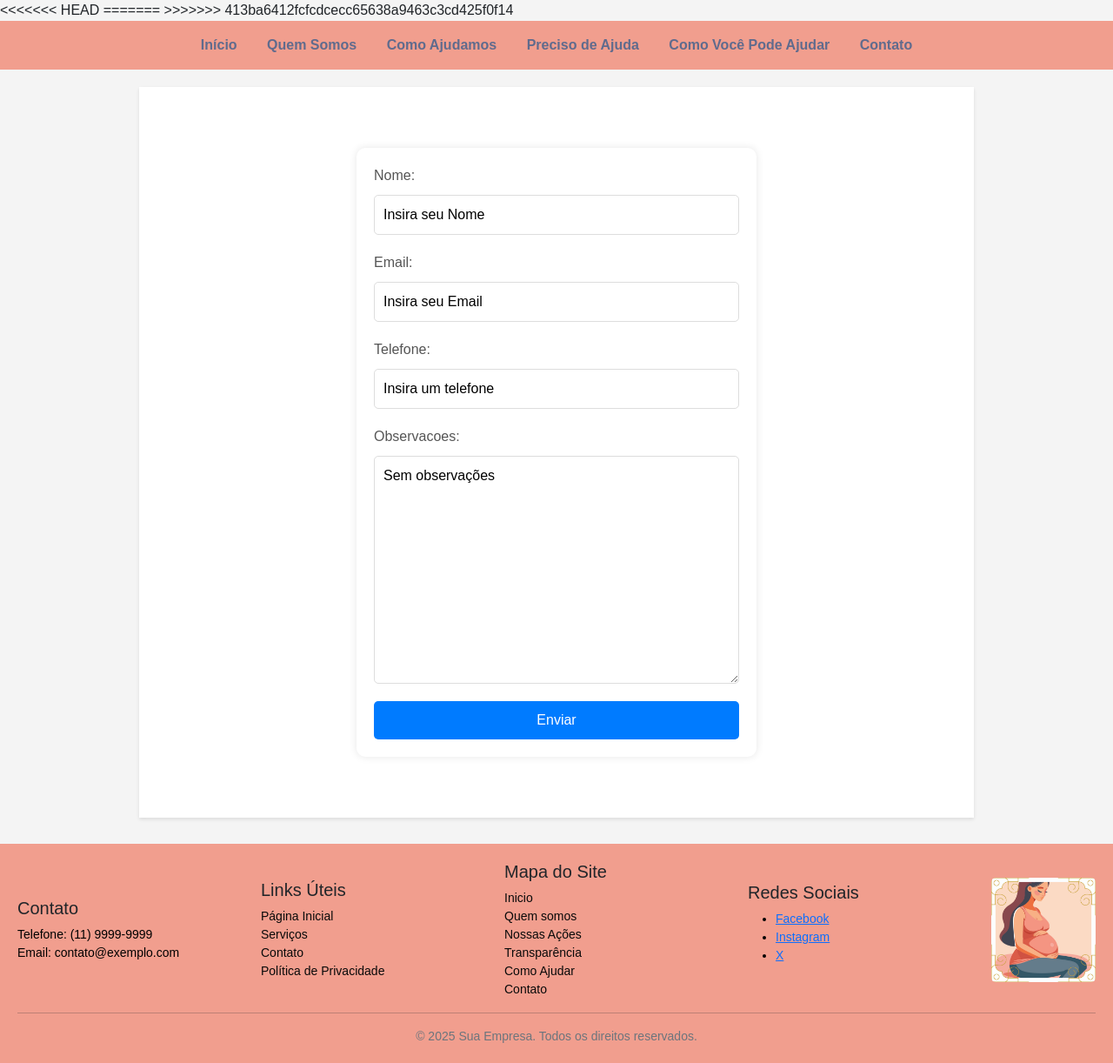
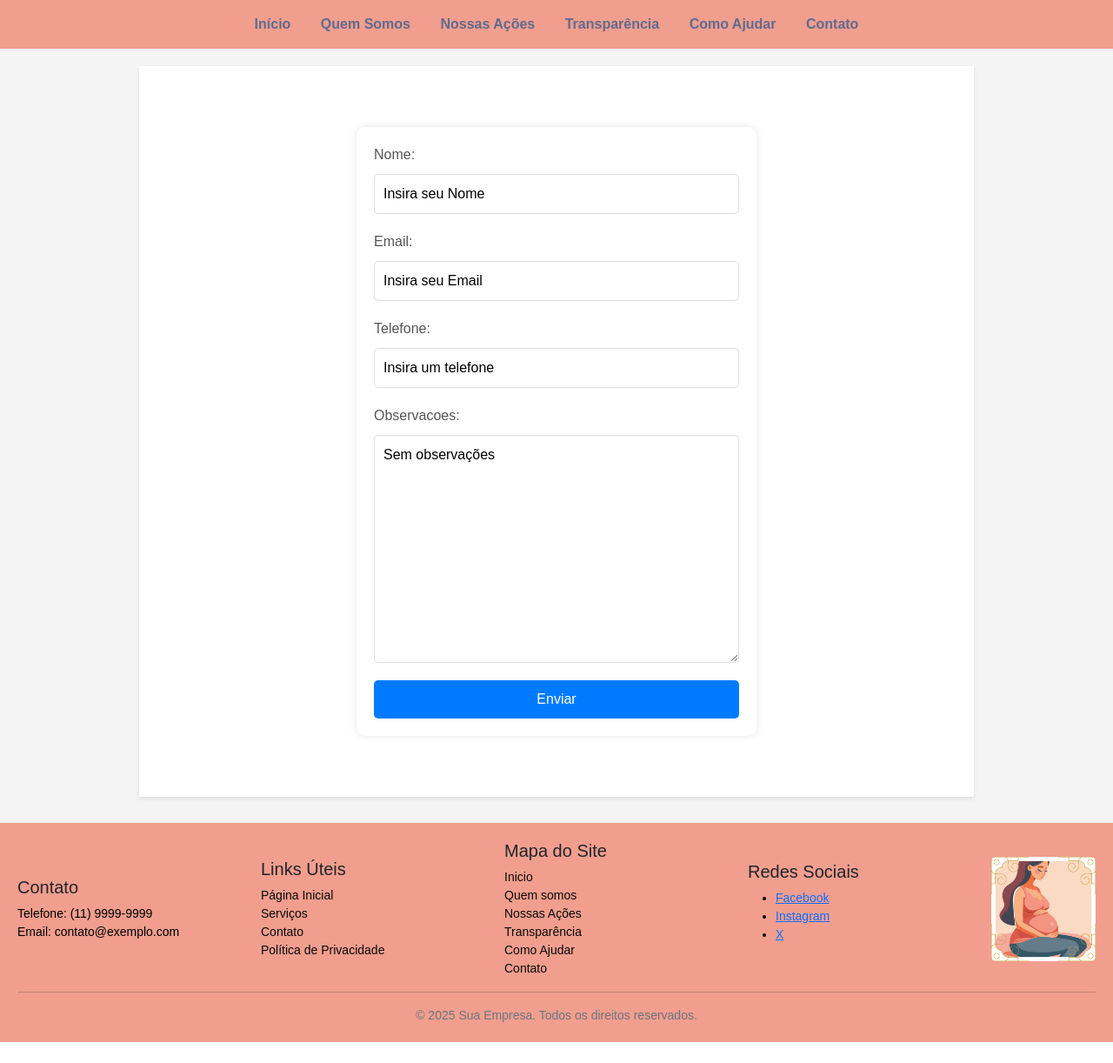
Before and after one commit to Thaeliza/Projeto-Integrador-3, a Django app: page /contato/ in a window 1280 px wide. Shown: the whole page at 87% size. After the commit the page ends 1198 px from the top, so only its background shows below. Run offline with Django 4.2, Linux system fonts and the light colour scheme.

```diff
--- a/main/templates/base.html
+++ b/main/templates/base.html
@@ -8,15 +8,10 @@
     <meta name="viewport" content="width=device-width, initial-scale=1.0">
     <title>{% block title %}Título do Site{% endblock %}</title>
     <link rel="stylesheet" href="{% static 'css/estilo.css' %}">
-<<<<<<< HEAD
-    {% comment %} <link href="https://cdn.jsdelivr.net/npm/bootstrap@5.3.6/dist/css/bootstrap.min.css" rel="stylesheet" integrity="sha384-4Q6Gf2aSP4eDXB8Miphtr37CMZZQ5oXLH2yaXMJ2w8e2ZtHTl7GptT4jmndRuHDT" crossorigin="anonymous">
-    <script src="https://cdn.jsdelivr.net/npm/bootstrap@5.3.6/dist/js/bootstrap.bundle.min.js" integrity="sha384-j1CDi7MgGQ12Z7Qab0qlWQ/Qqz24Gc6BM0thvEMVjHnfYGF0rmFCozFSxQBxwHKO" crossorigin="anonymous"></script> {% endcomment %}
-=======
     <link rel="stylesheet" href="{% static 'css/carousel.css' %}">
     <link rel="stylesheet" href="{% static 'css/footer.css' %}">
     <link href="https://cdn.jsdelivr.net/npm/bootstrap@5.3.6/dist/css/bootstrap.min.css" rel="stylesheet" integrity="sha384-4Q6Gf2aSP4eDXB8Miphtr37CMZZQ5oXLH2yaXMJ2w8e2ZtHTl7GptT4jmndRuHDT" crossorigin="anonymous">
 
->>>>>>> 413ba6412fcfcdcecc65638a9463c3cd425f0f14
 </head>
 <body>
     <header>
@@ -24,9 +19,9 @@
             <ul>
                 <li><a href="{% url 'home' %}">Início</a></li>
                 <li><a href="{% url 'quem_somos' %}">Quem Somos</a></li>
-                <li><a href="{% url 'como_ajudamos' %}">Como Ajudamos</a></li>
-                <li><a href="{% url 'preciso_de_ajuda' %}">Preciso de Ajuda</a></li>
-                <li><a href="{% url 'como_ajudar' %}">Como Você Pode Ajudar</a></li>
+                <li><a href="{% url 'como_ajudamos' %}">Nossas Ações</a></li>
+                <li><a href="{% url 'preciso_de_ajuda' %}">Transparência</a></li>
+                <li><a href="{% url 'como_ajudar' %}">Como Ajudar</a></li>
                 <li><a href="{% url 'contato' %}">Contato</a></li>
             </ul>
         </nav>
@@ -52,6 +47,9 @@
 
 
     {% block content %}
+
+
+
 
     {% endblock %}
     </main>
--- a/main/templates/contato.html
+++ b/main/templates/contato.html
@@ -1,4 +1,5 @@
 {% extends "base.html" %}
+
 {% load static %}
 
 <title>{% block title %}Fale Conosco{% endblock %}</title>
```
Also changed, not shown: 1 other file.
